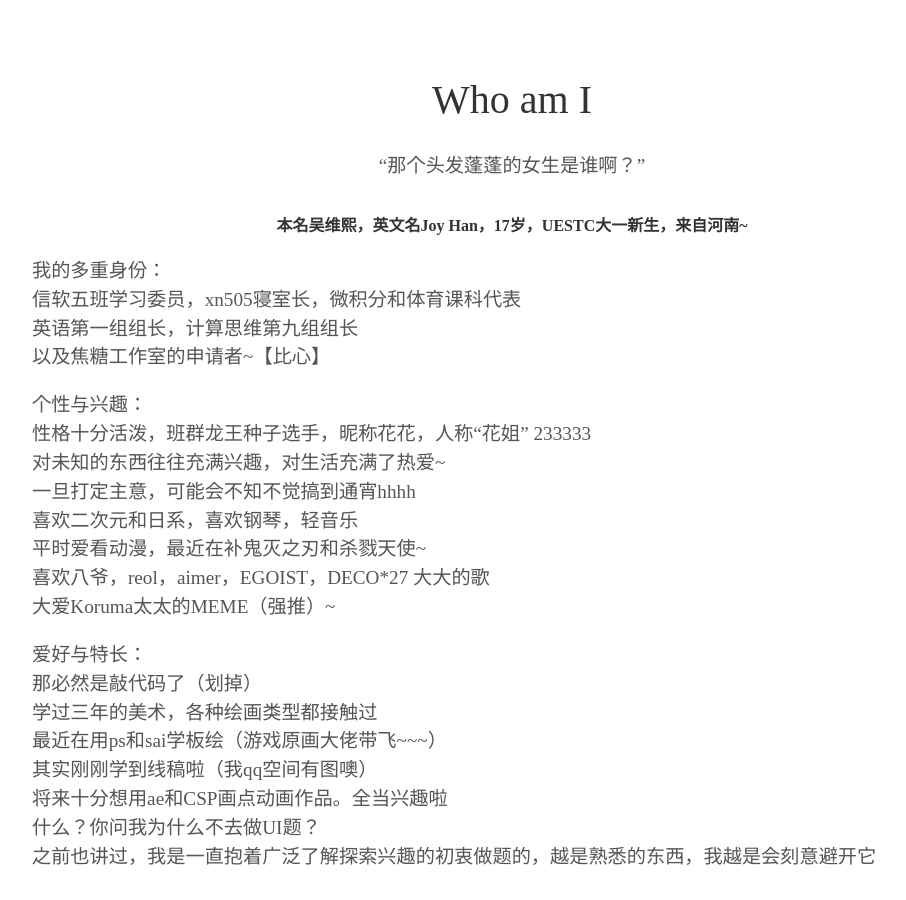
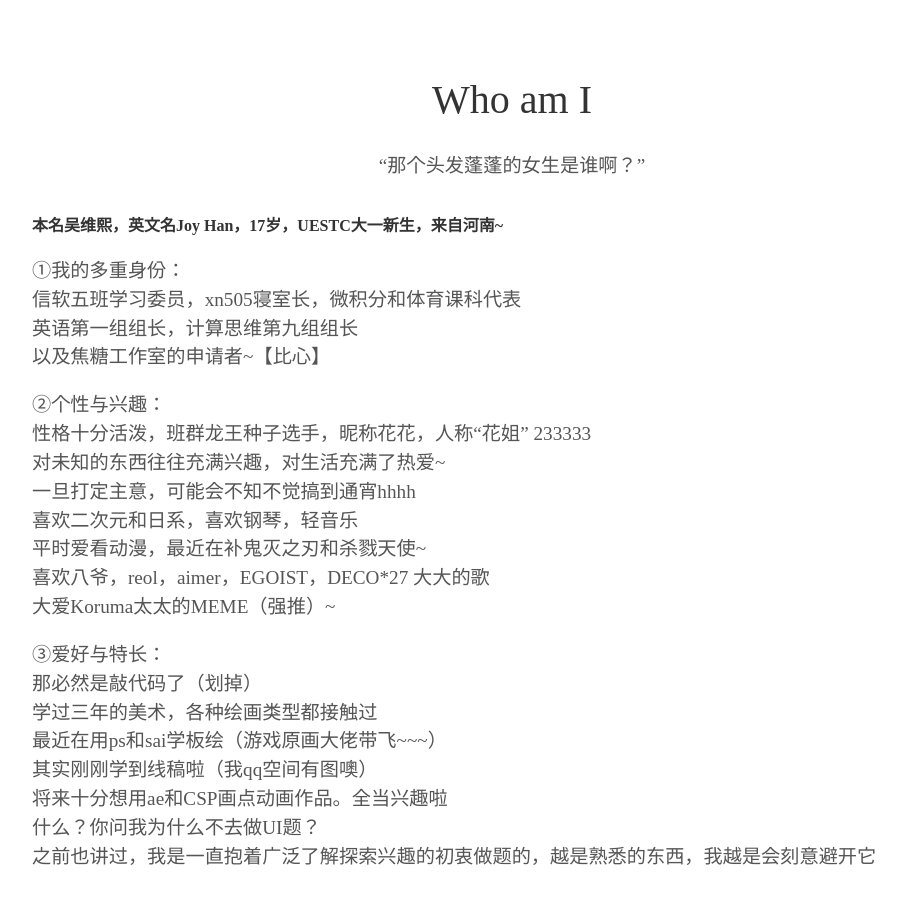
Before and after one commit to Joy-Hannn/joyhan.github.io, a Jekyll site: the page built from index.html, in a window 1280 px wide and 900 px high, scrolled down 905 px. Shown: the whole window, without its empty margins (128-1034 px from the left). Built offline with Jekyll 4.4.1, drawn with Linux system fonts in a browser that asks for light colours; some web fonts are replaced.

Commit message:
Update about.html

```diff
--- a/_includes/about.html
+++ b/_includes/about.html
@@ -1,13 +1,13 @@
 <div class="user-details">
   <h1>Who am I</h1>
   <p>{{ site.user_description }}</p>
-  <h4>本名吴维熙，英文名Joy Han，17岁，UESTC大一新生，来自河南~</h4>
-  <p align="left">我的多重身份：<br>
+  <h4 align="left">本名吴维熙，英文名Joy Han，17岁，UESTC大一新生，来自河南~</h4>
+  <p align="left">①我的多重身份：<br>
     信软五班学习委员，xn505寝室长，微积分和体育课科代表<br>
     英语第一组组长，计算思维第九组组长<br>
     以及焦糖工作室的申请者~【比心】</p>
 
-  <p align="left">个性与兴趣：<br>
+  <p align="left">②个性与兴趣：<br>
     性格十分活泼，班群龙王种子选手，昵称花花，人称“花姐” 233333<br>
     对未知的东西往往充满兴趣，对生活充满了热爱~<br>
     一旦打定主意，可能会不知不觉搞到通宵hhhh<br>
@@ -16,7 +16,7 @@
     喜欢八爷，reol，aimer，EGOIST，DECO*27 大大的歌<br>
     大爱Koruma太太的MEME（强推）~</p>
 
-  <p align="left">爱好与特长：<br>
+  <p align="left">③爱好与特长：<br>
     那必然是敲代码了（划掉）<br>
 
     学过三年的美术，各种绘画类型都接触过<br>
```
